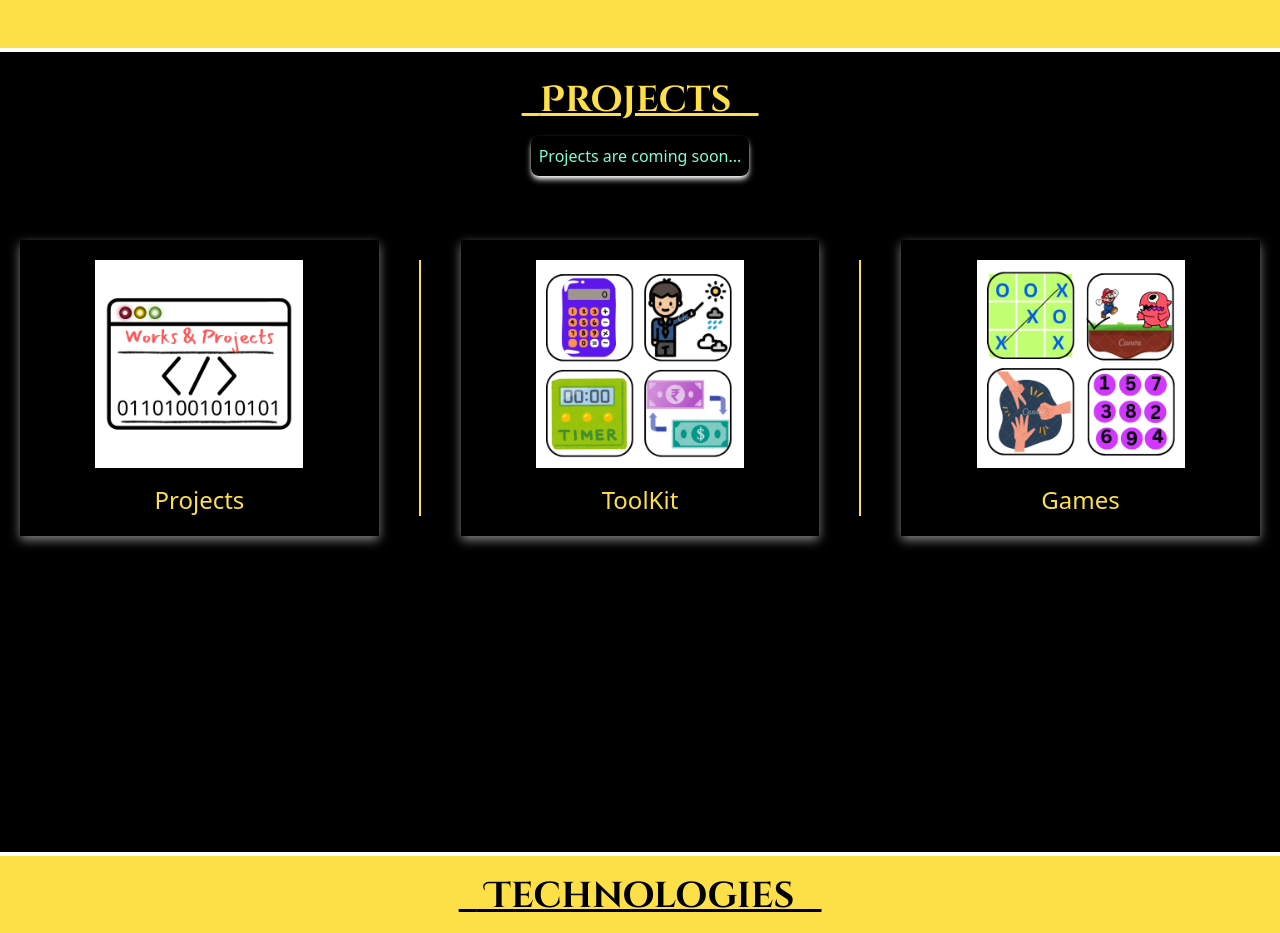
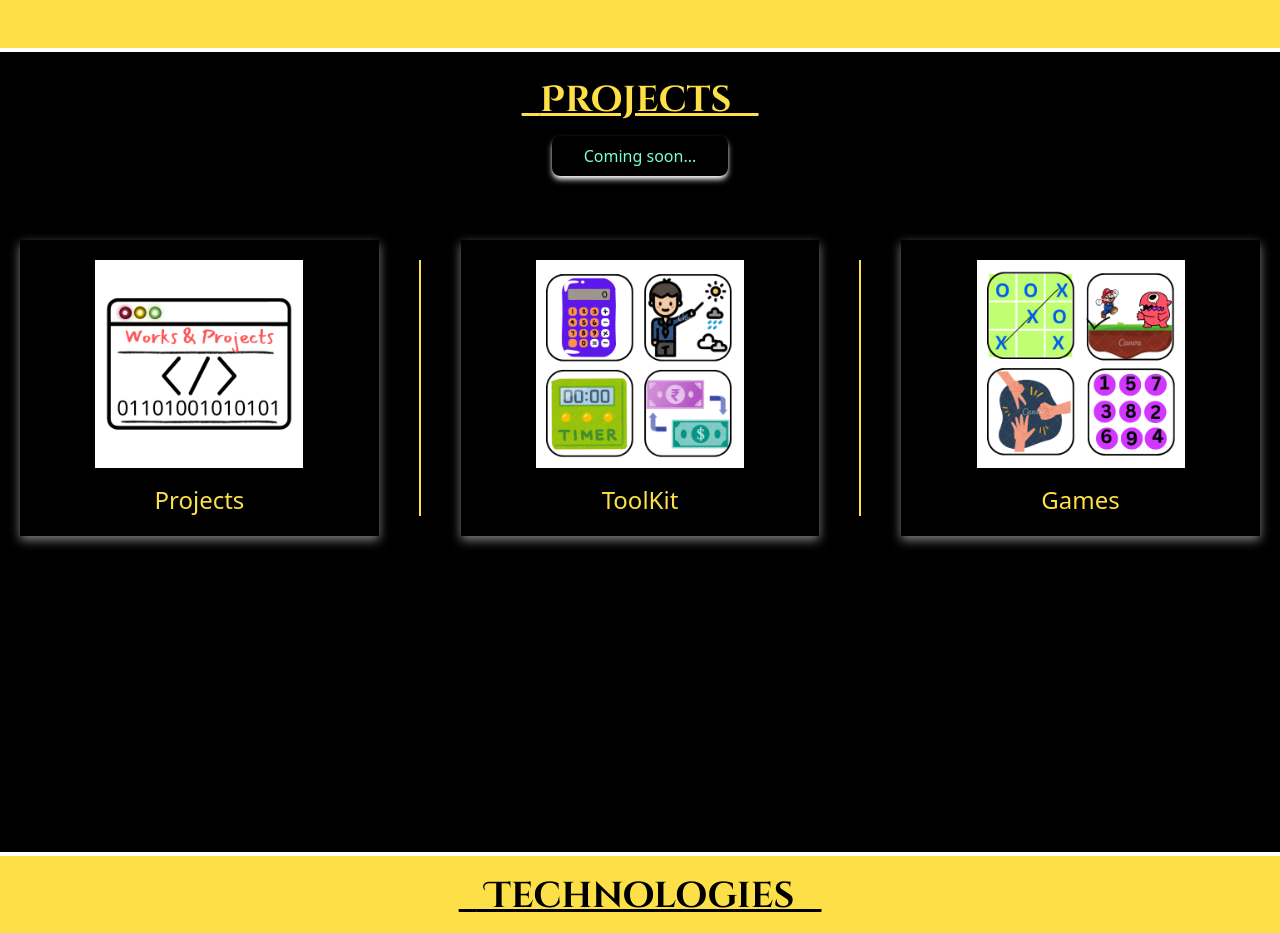
Before and after one commit to iiichinmay/PortfolioWithReact, a React (Create React App) app: page / in a window 1280 px wide. Shown: the part 1620-2553 px from the top of the page. Built offline with nearby package versions, Linux system fonts and the light colour scheme; a web font is replaced by a local one.

Commit message:
update message

```diff
--- a/src/component/projects.jsx
+++ b/src/component/projects.jsx
@@ -10,7 +10,7 @@ const Projects = () => {
           Projects <u>_</u>
         </u>
       </h1>
-      <p className="text-[#79ffd2] flex justify-center mx-auto w-fit shadow-md shadow-white bg-[#50505000] rounded-lg p-2 mt-4">Projects are coming soon...</p>
+      <p className="text-[#79ffd2] flex justify-center mx-auto w-fit shadow-md shadow-white bg-[#50505000] rounded-lg px-8 p-2 mt-4">Coming soon...</p>
 
       {/* Project Cards */}
       <div className="flex flex-col sm:flex-row justify-center items-center sm:space-x-10 space-y-10 sm:space-y-0 mt-16 px-5">
```
